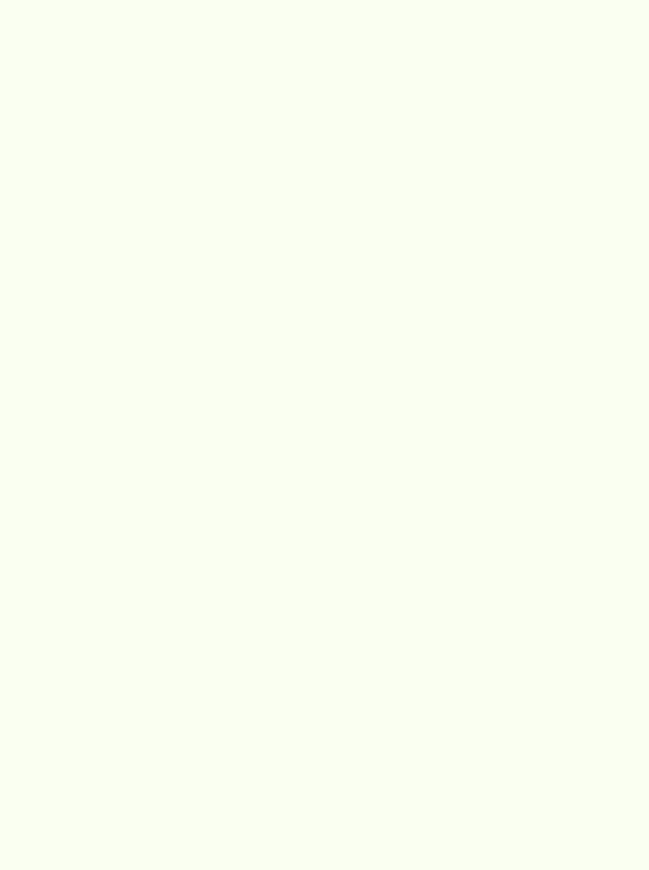
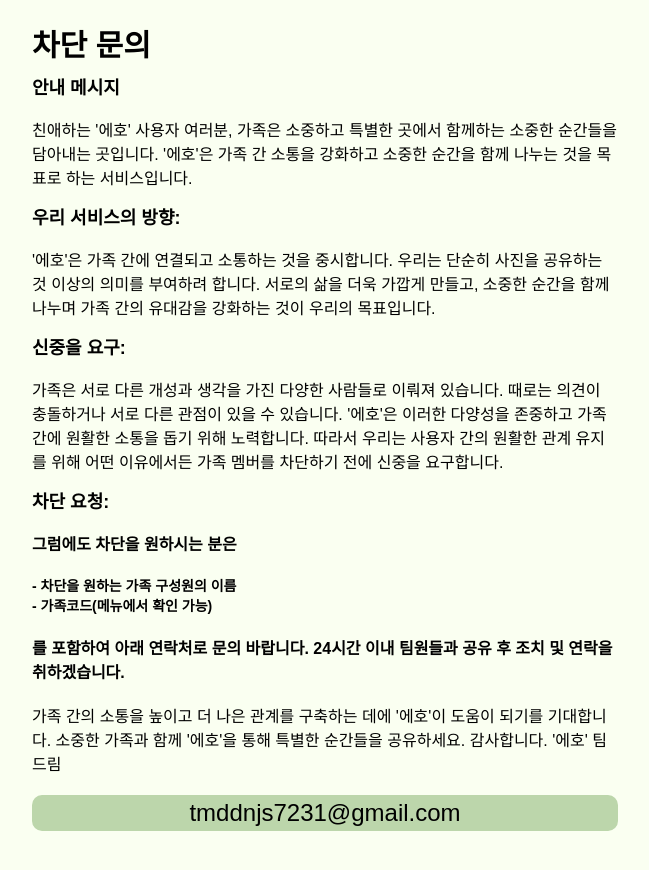
Before and after one commit to luke7231/eeho-web, a React (Create React App) app: page /setting/block in a window 1280 px wide. Before the commit this address had no page. Shown: the top 870 px of the page, without its empty margins (315-964 px from the left). Before the commit the page ends 800 px from the top, so only its background shows below. Built offline with nearby package versions, Linux system fonts and the light colour scheme.

Commit message:
feat: 차단 문의 페이지 생성

```diff
--- /dev/null
+++ b/src/Routes/setting/block.tsx
@@ -0,0 +1,89 @@
+import styled from "styled-components";
+import Title from "../../components/onboarding/title";
+
+const Contanier = styled.div`
+    width: 100%;
+    height: 100vh;
+    display: flex;
+    flex-direction: column;
+    justify-content: flex-start;
+    align-items: center;
+    padding: 0 32px;
+    margin-top: 32px;
+`;
+const InputContainer = styled.div``;
+const MessageWrap = styled.div`
+    margin-top: 12px;
+`;
+const Bold = styled.div`
+    margin-top: 20px;
+    font-weight: 800;
+    font-size: 18px;
+`;
+const Text = styled.div`
+    display: flex;
+    margin: 20px 0 10px 0;
+    flex-direction: column;
+    justify-content: center;
+    flex-shrink: 0;
+    font-size: 16px;
+    font-style: normal;
+    font-weight: 500;
+    line-height: normal;
+`;
+const CopyTextBox = styled.div`
+    background-color: #bcd6ab;
+    border: 0;
+    width: 100%;
+    text-align: center;
+    font-size: 24px;
+    margin-bottom: 48px;
+    border-radius: 10px;
+    padding: 6px 0;
+    margin-top: 20px;
+`;
+
+const Block = () => {
+    return (
+        <Contanier>
+            <InputContainer>
+                <Title style={{ fontSize: 30 }}>차단 문의</Title>
+                <MessageWrap>
+                    <Bold>안내 메시지</Bold>
+                    <Text>
+                        친애하는 '에호' 사용자 여러분, 가족은 소중하고 특별한 곳에서 함께하는 소중한 순간들을 담아내는
+                        곳입니다. '에호'은 가족 간 소통을 강화하고 소중한 순간을 함께 나누는 것을 목표로 하는
+                        서비스입니다.
+                    </Text>
+                    <Bold>우리 서비스의 방향:</Bold>
+                    <Text>
+                        '에호'은 가족 간에 연결되고 소통하는 것을 중시합니다. 우리는 단순히 사진을 공유하는 것 이상의
+                        의미를 부여하려 합니다. 서로의 삶을 더욱 가깝게 만들고, 소중한 순간을 함께 나누며 가족 간의
+                        유대감을 강화하는 것이 우리의 목표입니다.
+                    </Text>
+                    <Bold>신중을 요구:</Bold>
+                    <Text>
+                        가족은 서로 다른 개성과 생각을 가진 다양한 사람들로 이뤄져 있습니다. 때로는 의견이 충돌하거나
+                        서로 다른 관점이 있을 수 있습니다. '에호'은 이러한 다양성을 존중하고 가족 간에 원활한 소통을
+                        돕기 위해 노력합니다. 따라서 우리는 사용자 간의 원활한 관계 유지를 위해 어떤 이유에서든 가족
+                        멤버를 차단하기 전에 신중을 요구합니다.
+                    </Text>
+                    <Bold>차단 요청: </Bold>
+                    <Text style={{ fontWeight: 700 }}>
+                        그럼에도 차단을 원하시는 분은{" "}
+                        <div style={{ marginTop: 20 }}>- 차단을 원하는 가족 구성원의 이름</div>
+                        <div style={{ marginBottom: 20 }}> - 가족코드(메뉴에서 확인 가능)</div>를 포함하여 아래 연락처로
+                        문의 바랍니다. 24시간 이내 팀원들과 공유 후 조치 및 연락을 취하겠습니다.
+                    </Text>
+                    <Text>
+                        가족 간의 소통을 높이고 더 나은 관계를 구축하는 데에 '에호'이 도움이 되기를 기대합니다. 소중한
+                        가족과 함께 '에호'을 통해 특별한 순간들을 공유하세요. 감사합니다. '에호' 팀 드림
+                    </Text>
+                </MessageWrap>
+                <CopyTextBox>tmddnjs7231@gmail.com</CopyTextBox>
+            </InputContainer>
+        </Contanier>
+    );
+};
+
+export default Block;
--- a/src/Routes/setting/index.tsx
+++ b/src/Routes/setting/index.tsx
@@ -148,6 +148,7 @@ const Setting = () => {
                 <Tab onClick={() => navigate("/service-content")}>서비스 이용 약관</Tab>
                 <Tab onClick={() => navigate("/privacy")}>개인정보 처리방침</Tab>
                 <Tab onClick={() => navigate("./report")}>신고</Tab>
+                <Tab onClick={() => navigate("./block")}>차단 문의</Tab>
                 {/* <Tab onClick={() => navigate("/privacy")}>로그아웃</Tab> */}
                 <Tab onClick={() => openSignOutModal()}>회원 탈퇴</Tab>
             </Menu>
--- a/src/router.tsx
+++ b/src/router.tsx
@@ -24,6 +24,7 @@ import ServiceContent from "./Routes/setting/service-content";
 import Privacy from "./Routes/setting/privacy";
 import Login from "./Routes/onboarding/login/login";
 import Report from "./Routes/setting/report";
+import Block from "./Routes/setting/block";
 
 const Router = () => {
     const { isLoggedIn } = useAuth();
@@ -56,6 +57,7 @@ const Router = () => {
                 <Route path="/setting/update_profile" element={<UpdateProfile />} />
                 <Route path="/setting/copy_link" element={<CopyLink />} />
                 <Route path="/setting/report" element={<Report />} />
+                <Route path="/setting/block" element={<Block />} />
 
                 <Route path="/agree" element={<Agree />} />
                 <Route path="/service-content" element={<ServiceContent />} />
```
